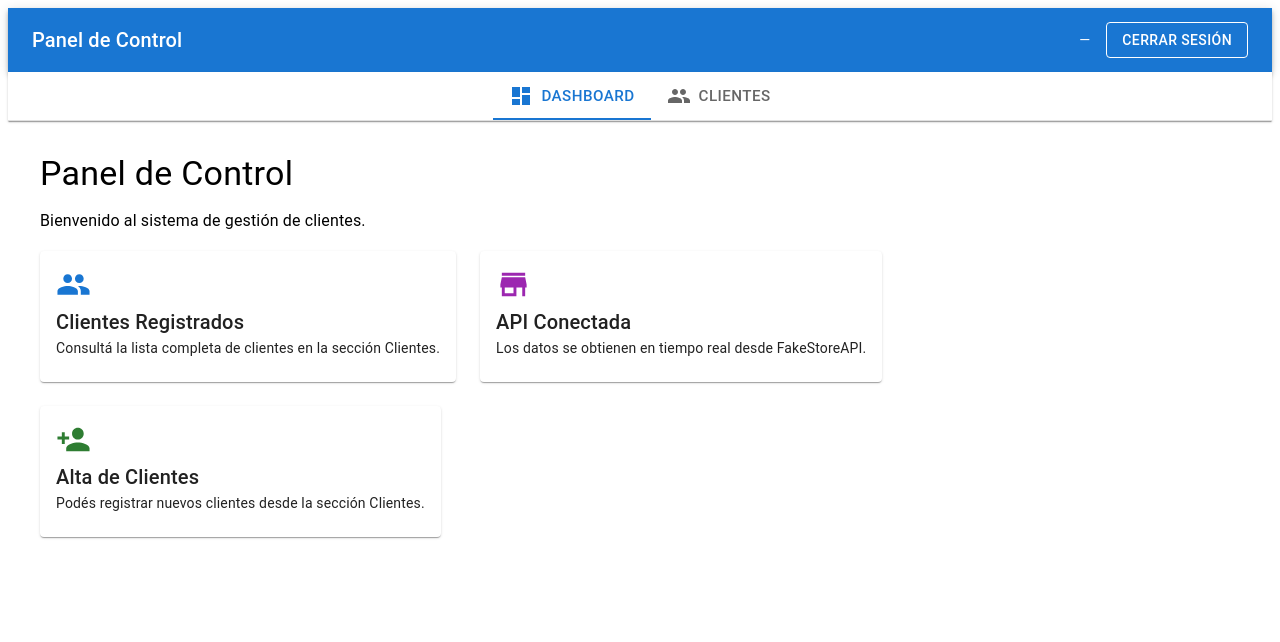
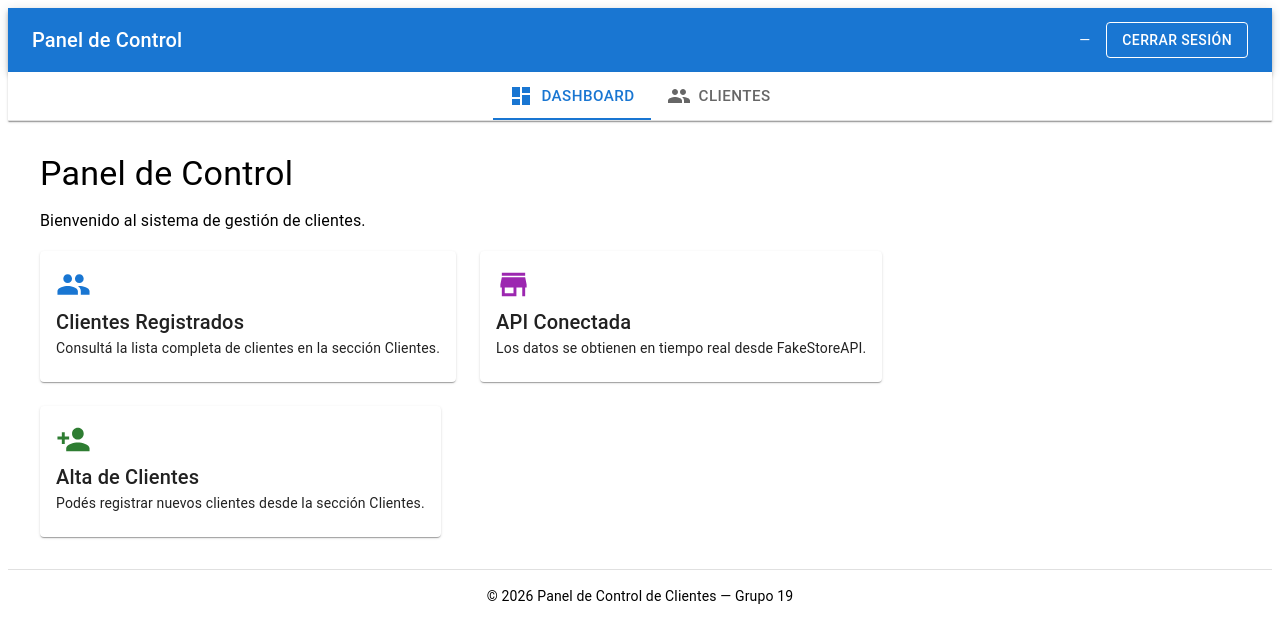
Before and after one commit to alejandro1611/pv_tp_integrador_grupo19, a React (Vite) app: page / in a window 1280 px wide. Shown: the top 642 px of the page. Built offline with nearby package versions, Linux system fonts and the light colour scheme; sample sign-in values are in the browser's storage.

Commit message:
Agrego estructura y estilo con Material UI a Footer.jsx - Cruz Alejandro

```diff
--- a/src/components/layout/Footer.jsx
+++ b/src/components/layout/Footer.jsx
@@ -1,2 +1,21 @@
-const Footer = () => <footer></footer>;
+import { Box, Typography } from "@mui/material";
+
+const Footer = () => (
+  <Box
+    component="footer"
+    sx={{
+      mt: "auto",
+      py: 2,
+      textAlign: "center",
+      borderTop: "1px solid",
+      borderColor: "divider",
+      bgcolor: "background.paper",
+    }}
+  >
+    <Typography variant="body2" color="text.secondary">
+      © 2026 Panel de Control de Clientes — Grupo 19
+    </Typography>
+  </Box>
+);
+
 export default Footer;
```
